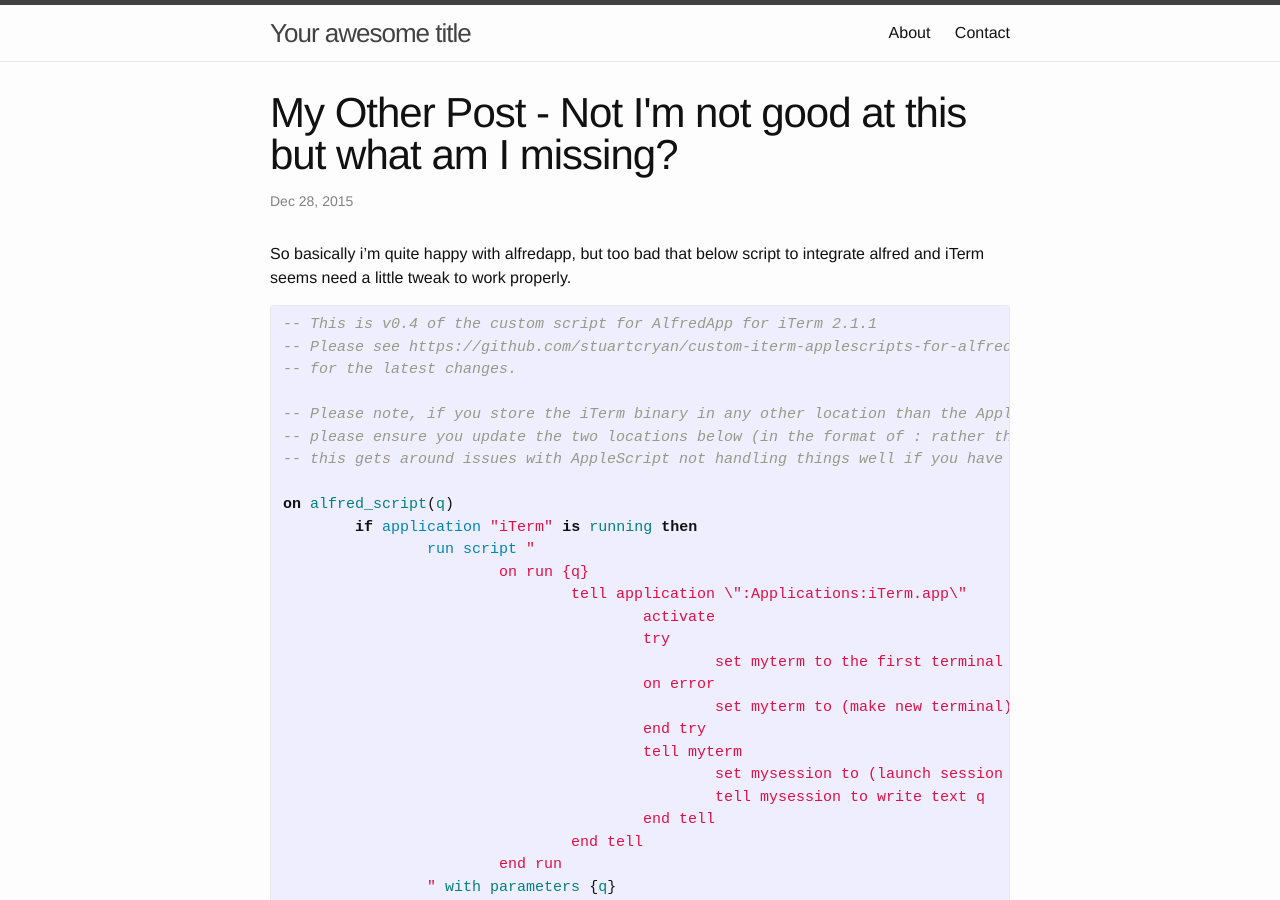
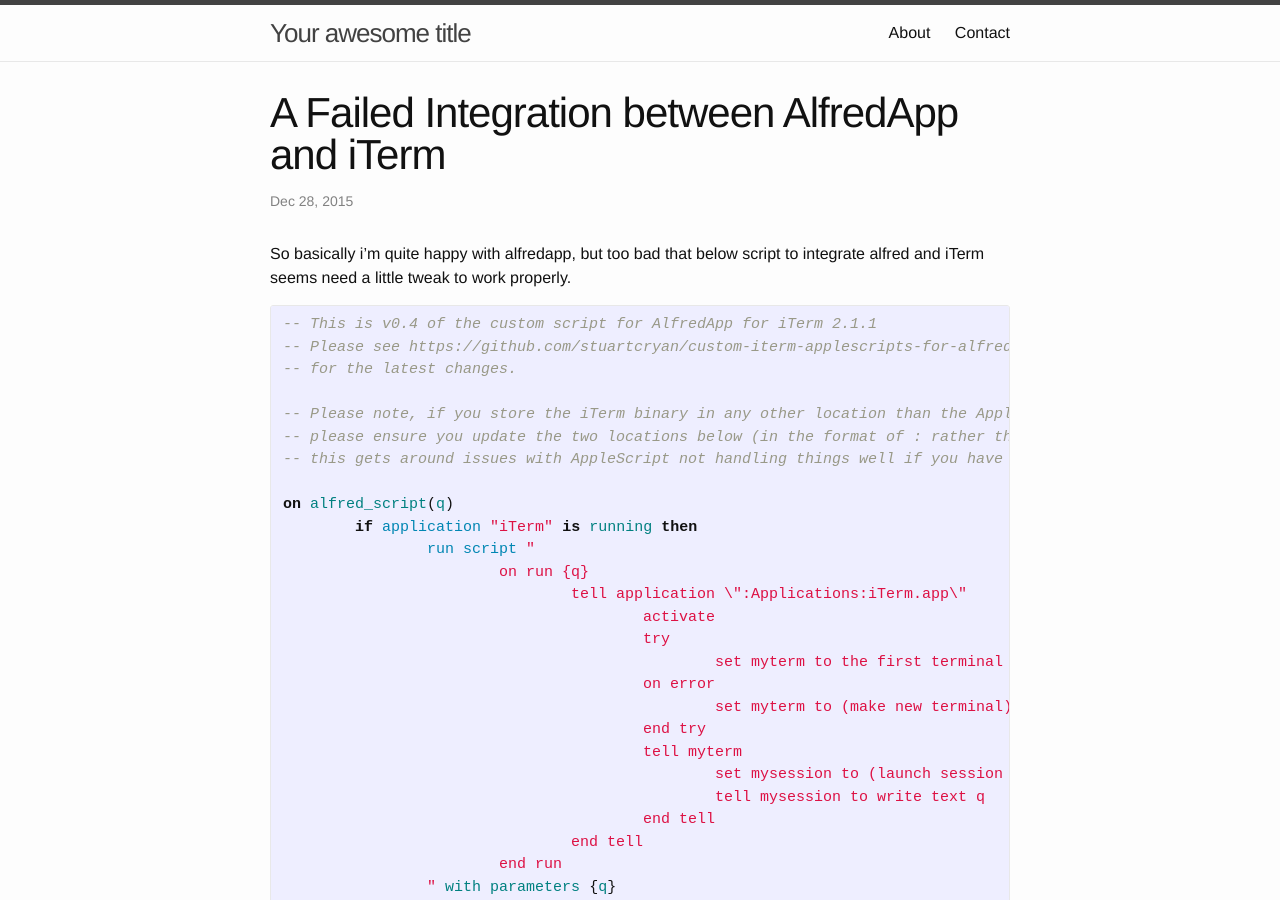
Before and after one commit to gemabuj/jekblog, a Jekyll site: the page built from _posts/2015-1-6-iterm-alfred.markdown, in a window 1280 px wide and 900 px high. Built offline with Jekyll 4.4.1, drawn with Linux system fonts in a browser that asks for light colours.

Commit message:
Adding new article about integration alfred and iTerm that failed so far

```diff
--- a/_posts/2015-1-6-iterm-alfred.markdown
+++ b/_posts/2015-1-6-iterm-alfred.markdown
@@ -1,6 +1,6 @@
 ---
 layout: post
-title:  "My Other Post - Not I'm not good at this but what am I missing?"
+title:  "A Failed Integration between AlfredApp and iTerm"
 date:   2015-12-28 11:46:30 +0700
 categories: jekyll update
 ---
```
